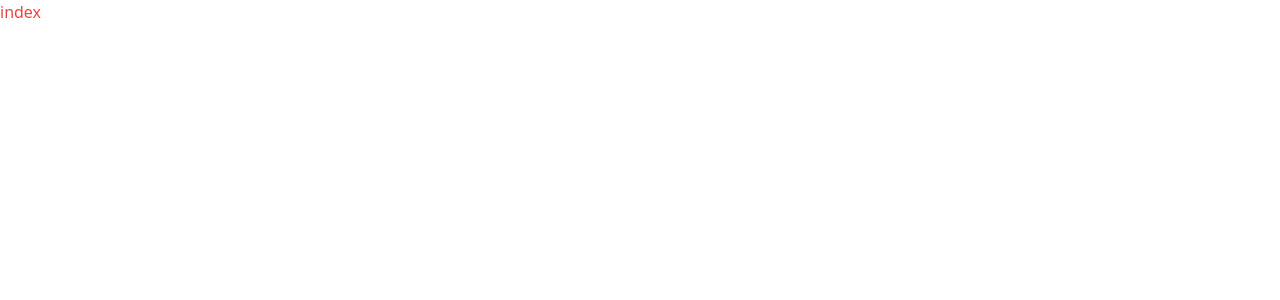
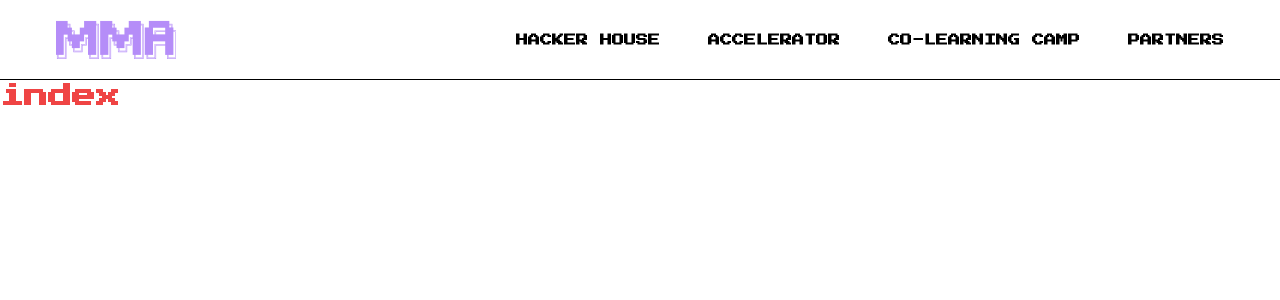
Before and after one commit to NonceGeek/Indiehacker-Accelerator-Homepage, a Next.js app: page / in a window 1280 px wide. Shown: the top 300 px of the page. Built offline with nearby package versions, Linux system fonts and the light colour scheme.

Commit message:
feat: 完成页面顶部导航栏

```diff
--- a/src/components/Conponent.tsx
+++ /dev/null
@@ -1,5 +0,0 @@
-import React from 'react';
-
-export default function Conponent() {
-  return <div>Conponent</div>;
-}
--- /dev/null
+++ b/src/components/Navbar.tsx
@@ -0,0 +1,44 @@
+import React from 'react';
+import Image from "next/image";
+import Link from 'next/link';
+
+const links = [
+  {
+    text: 'HACKER HOUSE',
+    link: '/',
+  },
+  {
+    text: 'ACCELERATOR',
+    link: '/',
+  },
+  {
+    text: 'CO-LEARNING CAMP',
+    link: '/',
+  },
+  {
+    text: 'PARTNERS',
+    link: '/',
+  },
+];
+
+export default function Navbar() {
+  return (
+    <div className="navbar border-b border-black px-14 py-5 flex justify-between">
+      <Link href="/">
+        <Image
+          src="/images/logo.png"
+          width={120}
+          height={38}
+          alt="Logo"
+        />
+      </Link>
+      <div className="links flex gap-x-12 items-center">
+        {links.map(link =>
+          <Link href={link.link} key={link.text} className="font-ps2p text-xs font-bold">
+            {link.text}
+          </Link>
+        )}
+      </div>
+    </div>
+  );
+}
--- /dev/null
+++ b/src/components/layout.tsx
@@ -0,0 +1,10 @@
+import Navbar from "./Navbar";
+
+export default function Layout({ children }: any) {
+  return (
+    <>
+      <Navbar />
+      <div>{children}</div>
+    </>
+  );
+}
--- a/src/pages/index.tsx
+++ b/src/pages/index.tsx
@@ -1,5 +1,9 @@
-import React from 'react';
+import Layout from "@/components/layout";
 
 export default function index() {
-  return <div className=" text-red-500">index</div>;
+  return (
+    <Layout>
+      <div className="font-ps2p text-2xl font-bold text-red-500">index</div>
+    </Layout>
+  );
 }
```
Also changed, not shown: public/images/logo.png (added).
